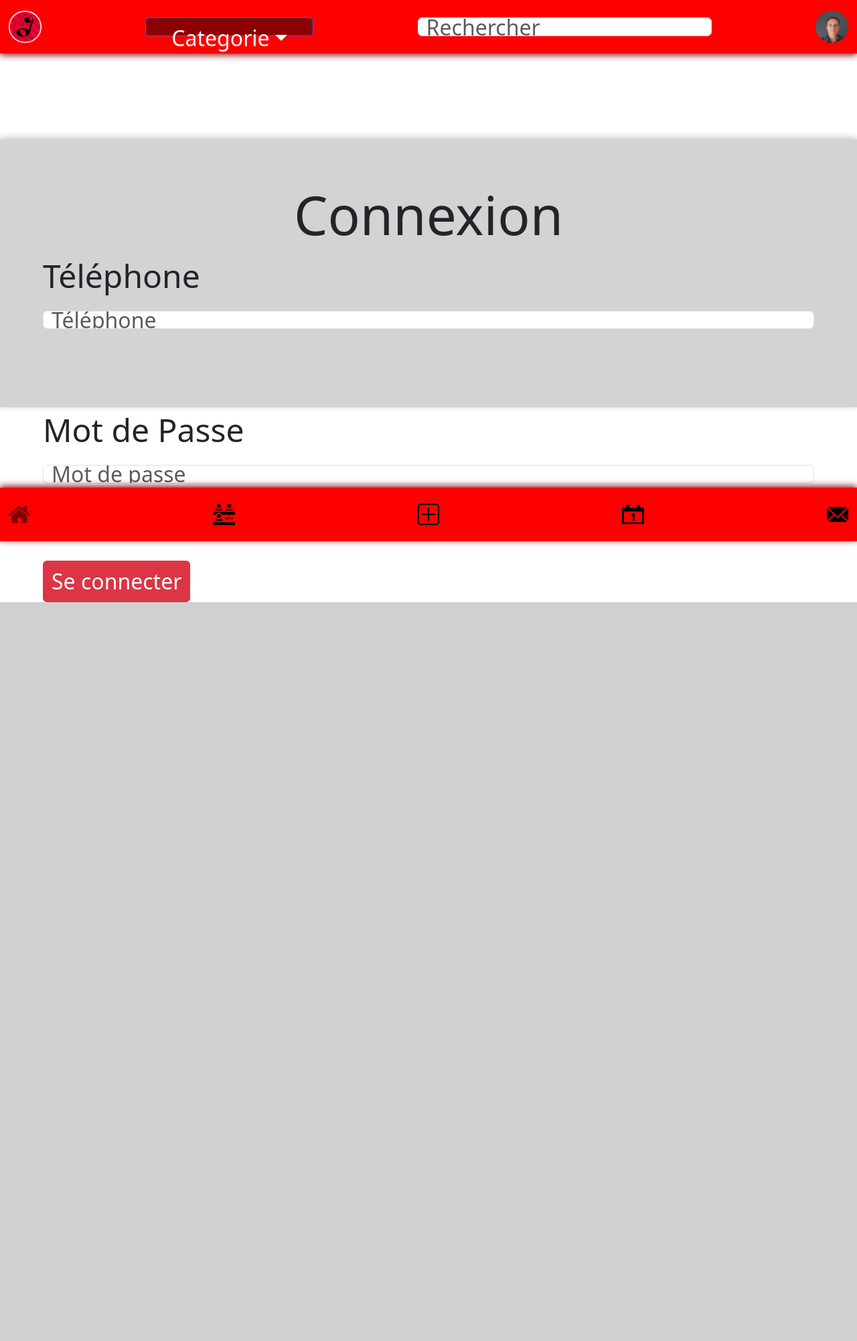
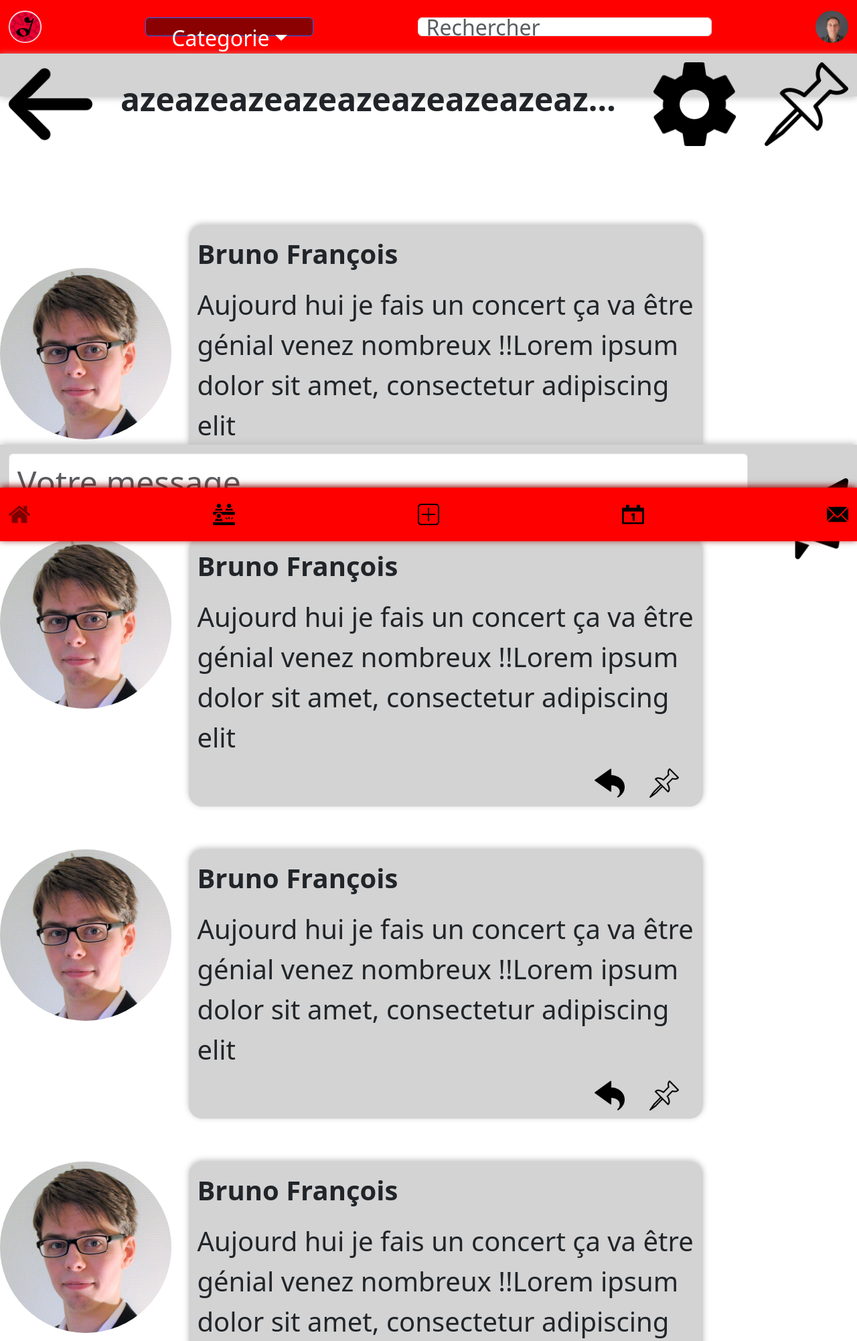
Before and after one commit to CaptainBidou/EvaNerd, a PHP site: page /exemple.html in a window 1280 px wide. Shown: the top 2002 px of the page at 67% size. Before the commit the page ends 899 px from the top, so only its background shows below. Run offline with PHP 8.4, Linux system fonts and the light colour scheme.

Commit message:
message et modif page

```diff
--- a/Front Evanerd/biblio_composants.css
+++ b/Front Evanerd/biblio_composants.css
@@ -1,12 +1,4 @@
-#page
-{
-    padding-top:4%;
-    padding-bottom: 24%;
-    position:relative;
-    width:100%;
-    /*page*/
 
-}
 
 #body
 {
@@ -46,6 +38,17 @@
     float: right;
 }
 
+#page
+{
+   /* padding-top:4%;
+    padding-bottom: 24%;
+    position:relative;
+    width:100%;*/
+    margin-bottom:25%;
+
+    /*page*/
+
+}
 .footer {
     background-color: red;
     height: 10%;
@@ -348,9 +351,8 @@ position:absolute;
 .MessageHeader
 {
     background-color: lightgray;
-    position: absolute;
-    position: sticky;
-    top:0px;
+    position: fixed;
+    top:10%;
     z-index: 10;
     font-size:300%;
     padding:1%;
@@ -369,7 +371,7 @@ position:absolute;
     background-color: lightgray;
 box-shadow: 0px -2px 10px silver;
 position: fixed;
-top:82.5%;
+top:83%;
 width:100%;
 padding:1%;
 display: inline;
@@ -421,3 +423,47 @@ margin-top: 3%;
     font-size: 500%;
     text-align: center;
 }
+
+.Participant-Profile{
+width:20%;
+margin-top: 5%;
+float: left;
+
+}
+.Participant-Rep
+{
+    width:6%;
+    margin-left:80%;
+
+
+}
+.Participant-Epingle
+{
+    width:6%;
+    margin-left:5%;
+
+
+}
+.Participant-Div
+{
+width:60%;
+border-radius: 20px;
+font-size: 250%;
+padding:1%;
+margin-left: 22%;
+margin-top: 5%;
+box-shadow: 0px 2px 10px silver;
+box-shadow: 0px -2px 10px silver;
+
+}
+.Participant-Titre
+{
+font-weight:bold;
+
+}
+
+.Message
+{
+    margin-top: 20%;
+    margin-bottom: 39%;
+}
--- a/Front Evanerd/biblio_composants.js
+++ b/Front Evanerd/biblio_composants.js
@@ -129,7 +129,7 @@ var JMessageDown=$("<div>").addClass("Message-Down");
 
 //variables pour les messages créé par des participants
 var JMessageParticipantDiv=$("<div>").addClass("Participant-Div");
-var JMessageParticipantProfile=$("<img>").addClass("Participant-Profile");
+var JMessageParticipantProfile=$("<img>").addClass("Participant-Profile rounded-circle");
 var JMessageParticipantTitre=$("<p>").addClass("Participant-Titre");
 var JMessageParticipantRep=$("<img>").addClass("Participant-Rep").attr("src","Ressources/Message/rep.png");
 var JMessageParticipantEpingle=$("<img>").addClass("Participant-Epingle").attr("src","Ressources/Message/epingle.png");
@@ -137,7 +137,7 @@ var JMessageParticipantContent=$("<p>").addClass("Participant-content");
 
 //variables pour les messages créé par l'utilisateur actif
 var JMessageActifDiv=$("<div>").addClass("Actif-Div");
-var JMessageActifProfile=$("<img>").addClass("Actif-Profile");
+var JMessageActifProfile=$("<img>").addClass("Actif-Profile rounded-circle");
 var JMessageActifTitre=$("<p>").addClass("Actif-Titre");
 var JMessageActifRep=$("<img>").addClass("Actif-Rep").attr("src","Ressources/Message/rep.png");
 var JMessageActifEpingle=$("<img>").addClass("Actif-Epingle").attr("src","Ressources/Message/epingle.png");
@@ -830,8 +830,11 @@ function JCreerMessage(Reponse){
     $("#page").append(JCloneMessage);
 JCloneMessageDown.append([JCloneMessageSend,JCloneMessageInput]);
 $("#page").append(JCloneMessageDown);
+var i;
+console.log(Reponse.message.length);
+    for(i=0;i<Reponse.message.length;i++)
+    {JCreerMessageParticipant(Reponse.message[i],JCloneMessage);}
 
-    JCreerMessageParticipant(Reponse,JCloneMessage);
 
 
 }
@@ -839,7 +842,7 @@ $("#page").append(JCloneMessageDown);
 function JCreerMessageParticipant(Reponse,div)
 {
 
-    var JCloneMessageParticipantDiv=JMessageParticipantDiv.clone(true,true);
+    var JCloneMessageParticipantDiv=JMessageParticipantDiv.clone(true,true).css("background-color","lightgray");
     var JCloneMessageParticipantProfile=JMessageParticipantProfile.clone(true,true).attr("src",Reponse.banner);
     var JCloneMessageParticipantTitre=JMessageParticipantTitre.clone(true,true).text(Reponse.firstName+ " "+Reponse.lastName);
     var JCloneMessageParticipantRep=JMessageParticipantRep.clone(true,true);
@@ -848,8 +851,9 @@ function JCreerMessageParticipant(Reponse,div)
 
 
 
-    JCloneMessageParticipantDiv.append([JCloneMessageParticipantTitre,JCloneMessageParticipantRep,JCloneMessageParticipantEpingle,JCloneMessageParticipantContent]);
+    JCloneMessageParticipantDiv.append([JCloneMessageParticipantTitre,JCloneMessageParticipantContent,JCloneMessageParticipantRep,JCloneMessageParticipantEpingle]);
 $(div).append([JCloneMessageParticipantProfile,JCloneMessageParticipantDiv]);
+
 
 }
 
--- a/Front Evanerd/exemple.html
+++ b/Front Evanerd/exemple.html
@@ -31,7 +31,7 @@
              };
 
 
-var conv={id:2,titre:'azeazeazeazeazeazeazeazeazeazeazeazeazeazeaze',image:"Ressources/Test/profile3.jpg",};
+var conv={"id":2,"titre":'azeazeazeazeazeazeazeazeazeazeazeazeazeazeaze',"image":"Ressources/Test/profile3.jpg","message":[{'firstName':'Bruno','lastName':'François','banner':'Ressources/Test/profile3.jpg','content':'Aujourd hui je fais un concert ça va être génial venez nombreux !!Lorem ipsum dolor sit amet, consectetur adipiscing elit',"color":"lightgray"},{'firstName':'Bruno','lastName':'François','banner':'Ressources/Test/profile3.jpg','content':'Aujourd hui je fais un concert ça va être génial venez nombreux !!Lorem ipsum dolor sit amet, consectetur adipiscing elit',"color":"blue"},{'firstName':'Bruno','lastName':'François','banner':'Ressources/Test/profile3.jpg','content':'Aujourd hui je fais un concert ça va être génial venez nombreux !!Lorem ipsum dolor sit amet, consectetur adipiscing elit',"color":"lightgray"},{'firstName':'Bruno','lastName':'François','banner':'Ressources/Test/profile3.jpg','content':'Aujourd hui je fais un concert ça va être génial venez nombreux !!Lorem ipsum dolor sit amet, consectetur adipiscing elit',"color":"blue"}]};
 
 
 
@@ -54,14 +54,14 @@ JCreerConcert(concert);*/
 
 
 
-JCreerConnexion();
+
 
 
 JcreerHeader(Reponse);
 
 //JCreerDropUpCreer();
 
-//JCreerMessage(conv);
+JCreerMessage(conv);
 
 
 
@@ -191,7 +191,7 @@ function AfficherCreer(){
 
 <body>
 <span id="header"></span>
-<span id="page">
-</span>
+<div id="page">
+</div>
 <span id="footer"></span>
 </body>
```
